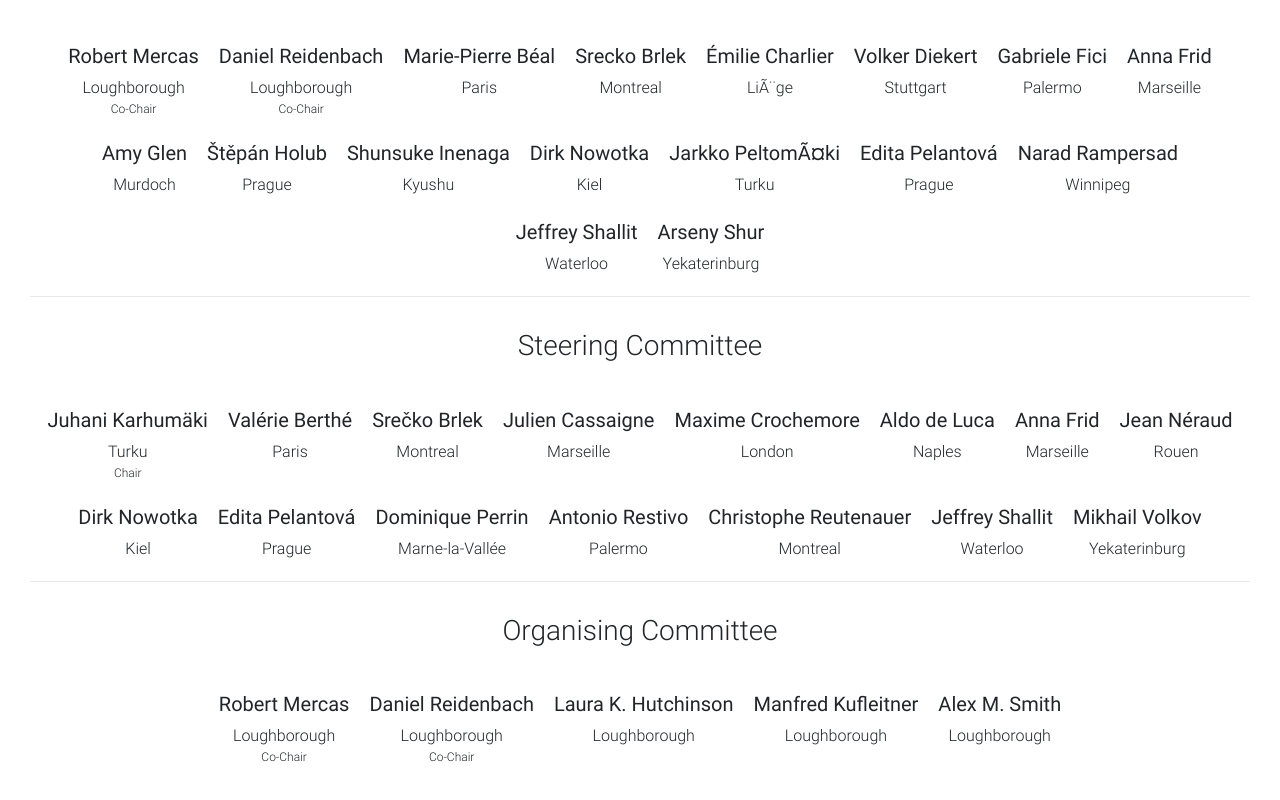
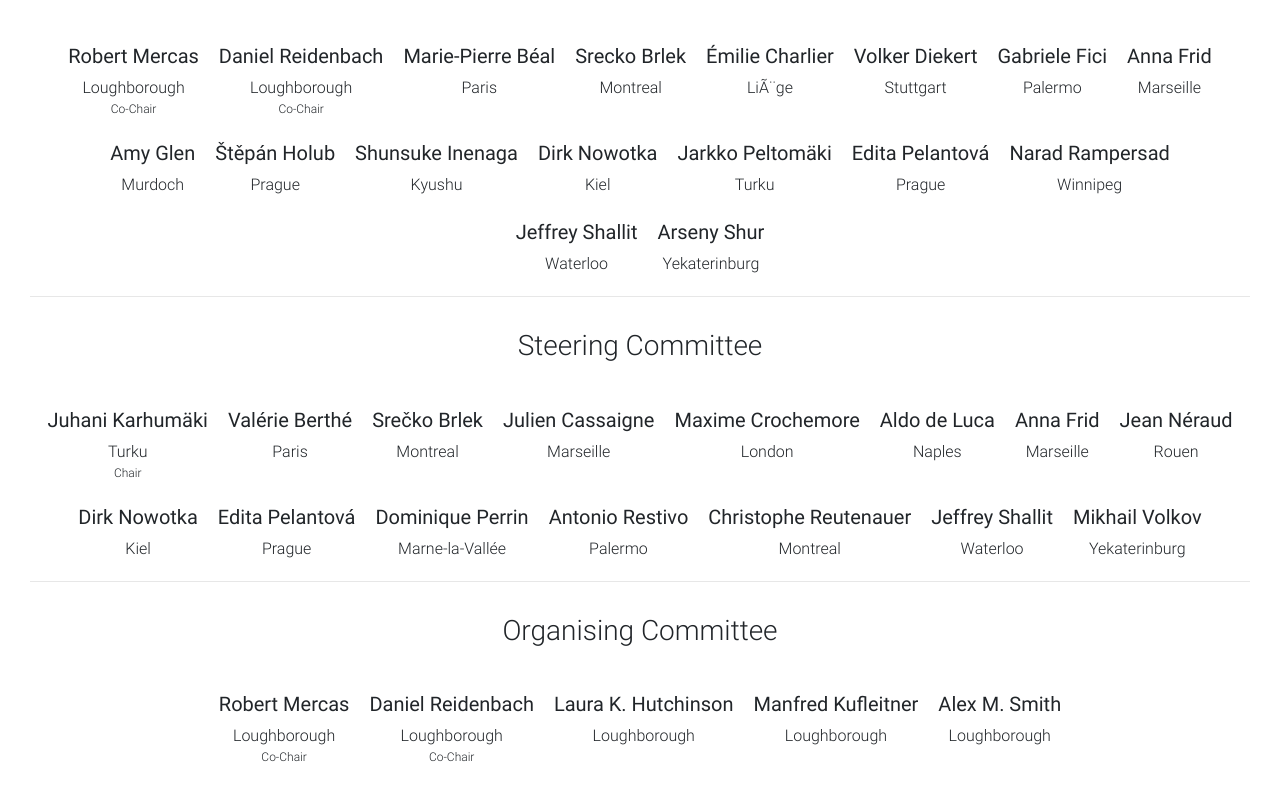
Before and after one commit to lukebellamy053/words2019, an Angular app: page / in a window 1280 px wide. Shown: the part 3190-3990 px from the top of the page. Built offline with nearby package versions, Linux system fonts and the light colour scheme; what angular2-markdown would draw is missing.

Commit message:
Updated strings.ts

```diff
--- a/src/app/data/strings.ts
+++ b/src/app/data/strings.ts
@@ -148,7 +148,7 @@ export const content = {
             'location': 'Kiel'
           },
           {
-            'name': 'Jarkko PeltomÃ¤ki',
+            'name': 'Jarkko Peltomäki',
             'location': 'Turku'
           },
           {
```
